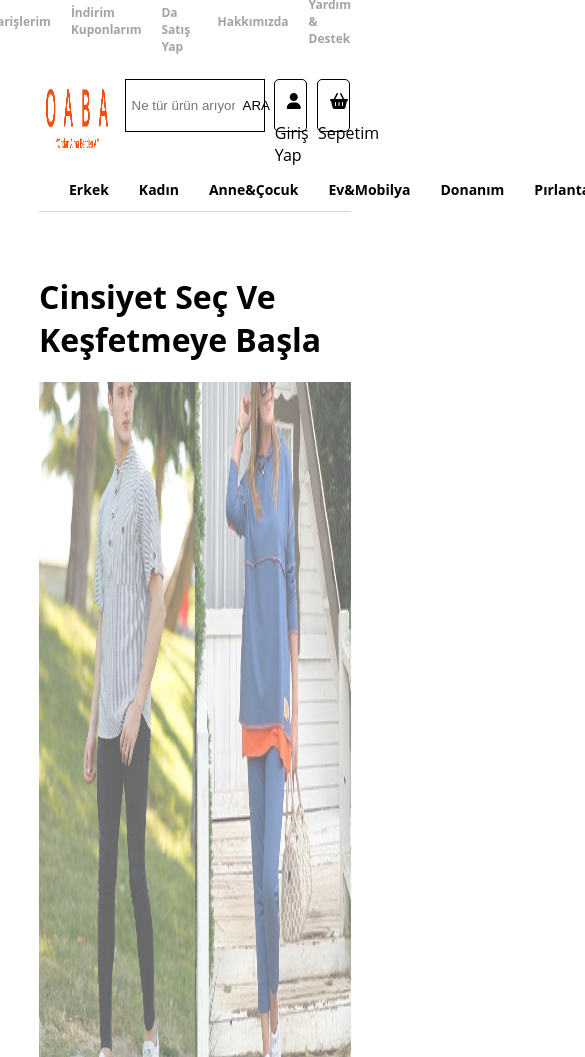
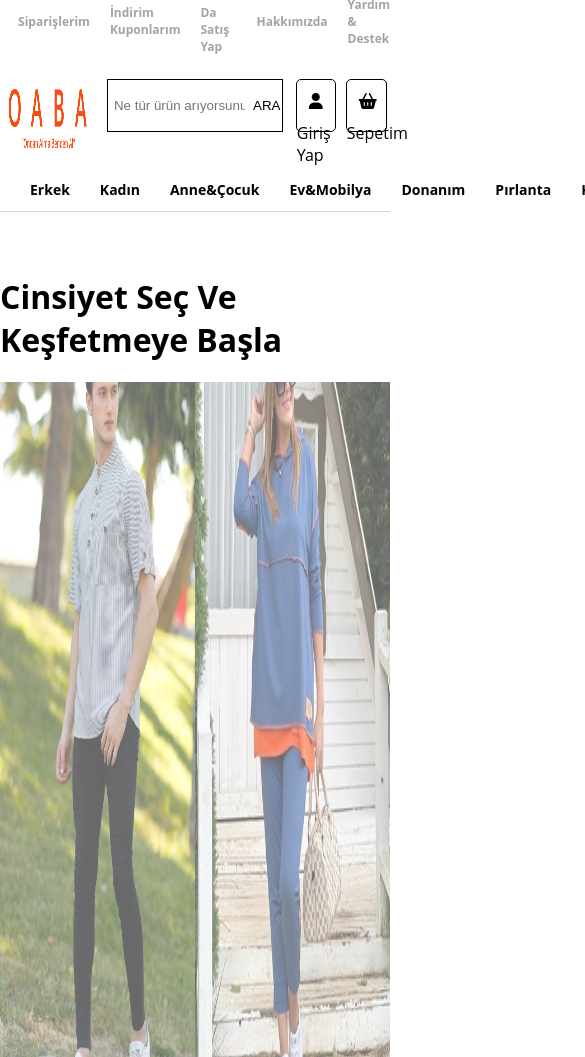
Before and after one commit to FlyTurtle61/OndanAlmaBendenAl, a plain HTML site: page index.html in a window 390 px wide. Shown: the top 1057 px of the page, 585 px wide, since content can reach past the window. Drawn offline with Linux system fonts and the light colour scheme; a web font is replaced by a local one.

Commit message:
Web Design
Responsive settings has been starting for mobile devices

```diff
--- a/Css/index.css
+++ b/Css/index.css
@@ -754,7 +754,18 @@ footer .container li a:hover{
   }
 
 
+  /* Mobil uyum için css ayarları */
 @media screen and (max-width: 600px) {
+
+  header{
+    max-width: 100%;
+    min-width: 100%;
+  }
+
+  main{
+    max-width: 100%;
+    min-width: 100%;
+}
   .wrapper .carousel {
     grid-auto-columns: 100%;
   }
```
